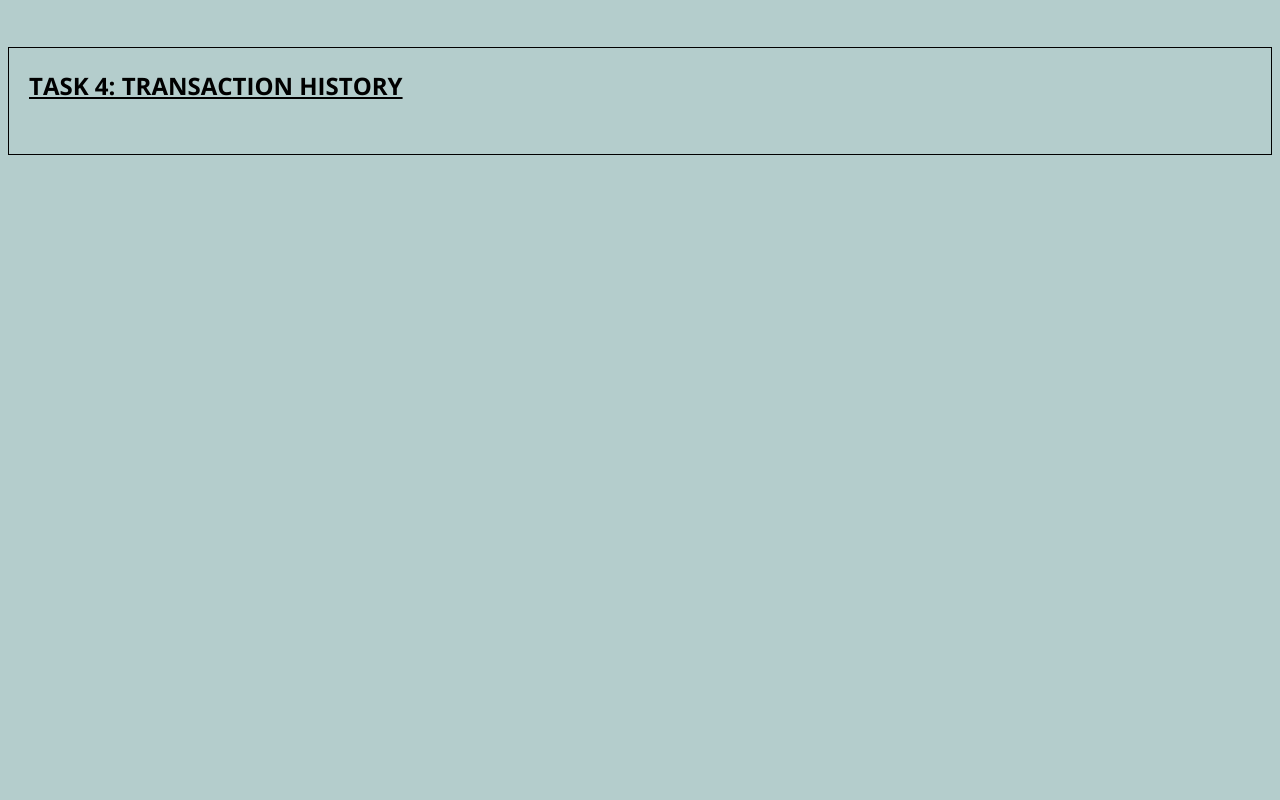
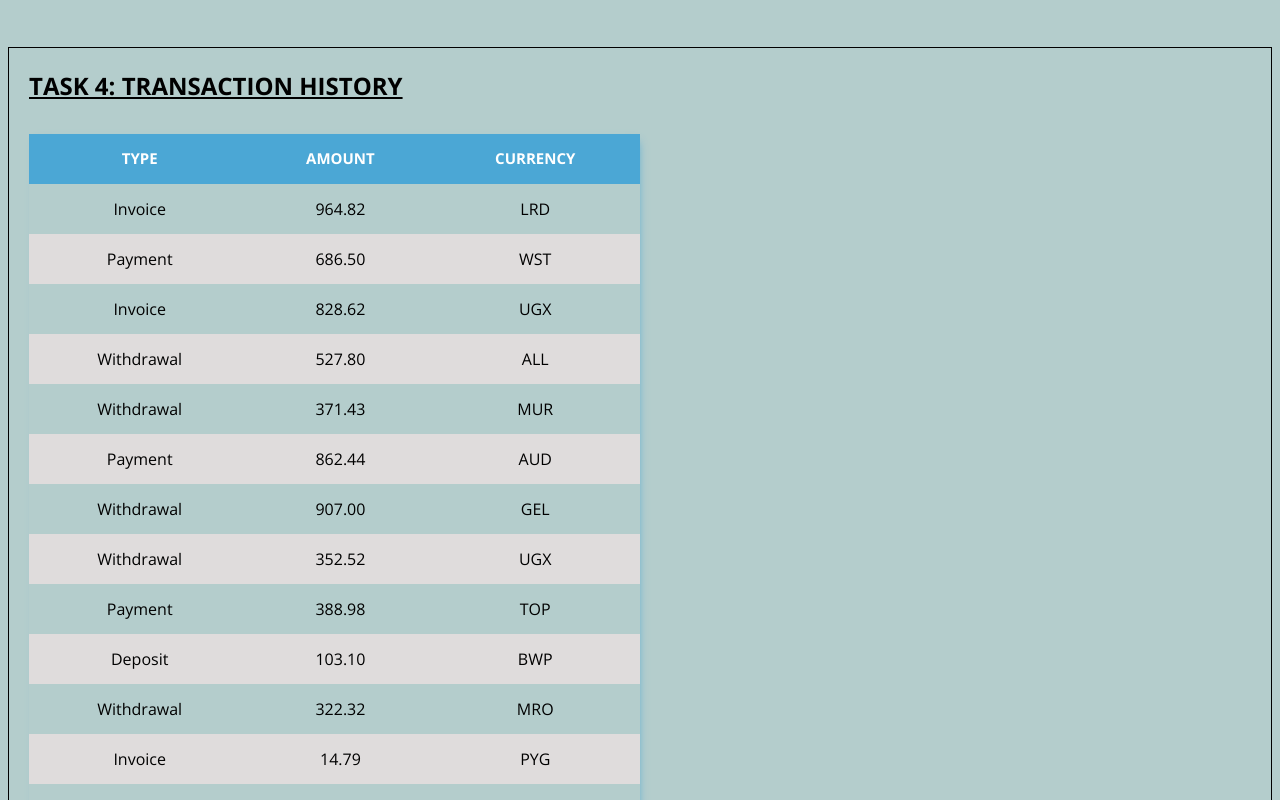
Before and after one commit to SylviaStachera/goit-react-hw-01-components, a React (Create React App) app: page / in a window 1280 px wide. Shown: the part 1400-2200 px from the top of the page. Before the commit the page ends 1605 px from the top, so only its background shows below. Built offline with nearby package versions, Linux system fonts and the light colour scheme.

Commit message:
Add complited Transaction

```diff
--- a/src/components/App.jsx
+++ b/src/components/App.jsx
@@ -27,7 +27,7 @@ export const App = () => {
         <FriendList friends={friends} />
       </Section>
       <Section title={'Task 4: Transaction history'}>
-        <TransactionHistory items={transactions} />
+        <TransactionHistory transactions={transactions} />
       </Section>
     </div>
   );
--- a/src/components/TransactionHistory/TransactionHistory.jsx
+++ b/src/components/TransactionHistory/TransactionHistory.jsx
@@ -1,13 +1,25 @@
 import css from './TransactionHistory.module.css';
 
-export const TransactionHistory = ({ item }) => {
+export const TransactionHistory = ({ transactions }) => {
   return (
-    <thead>
-      <tr>
-        {/* <th>{type}</th>
-        <th>{amount}</th>
-        <th>{currency}</th> */}
-      </tr>
-    </thead>
+    <table className={css.transactionHistory}>
+      <thead className={css.thead}>
+        <tr className={css.trow}>
+          <th>Type</th>
+          <th>Amount</th>
+          <th>Currency</th>
+        </tr>
+      </thead>
+
+      <tbody>
+        {transactions.map(({ id, type, amount, currency }) => (
+          <tr className={css.trow} key={id}>
+            <td className={css.typeData}>{type}</td>
+            <td>{amount}</td>
+            <td>{currency}</td>
+          </tr>
+        ))}
+      </tbody>
+    </table>
   );
 };
--- a/src/components/TransactionHistory/TransactionHistory.module.css
+++ b/src/components/TransactionHistory/TransactionHistory.module.css
@@ -0,0 +1,27 @@
+.transactionHistory {
+  width: 50%;
+  border-spacing: 0px;
+  box-shadow: 3px 3px 9px -5px rgb(75, 167, 213);
+}
+
+.thead {
+  text-transform: uppercase;
+  background-color: rgb(75, 167, 213);
+  color: white;
+  font-size: 15px;
+}
+
+.trow {
+  padding: 0;
+  text-align: center;
+  height: 50px;
+  border: 1px solid black;
+}
+
+.trow:nth-child(2n) {
+  background-color: #dfdcdc;
+}
+
+.typeData {
+  text-transform:capitalize
+}
```
